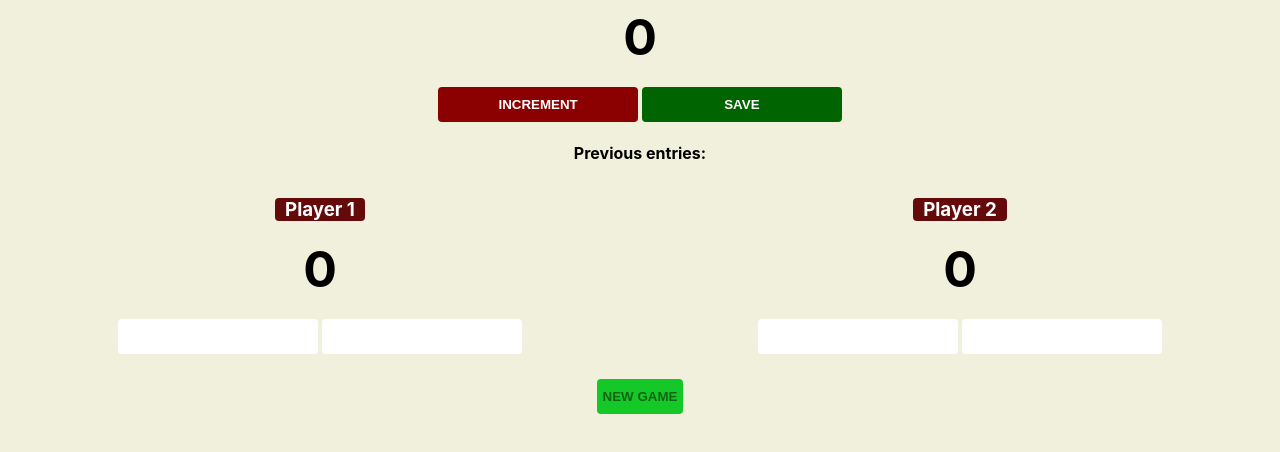
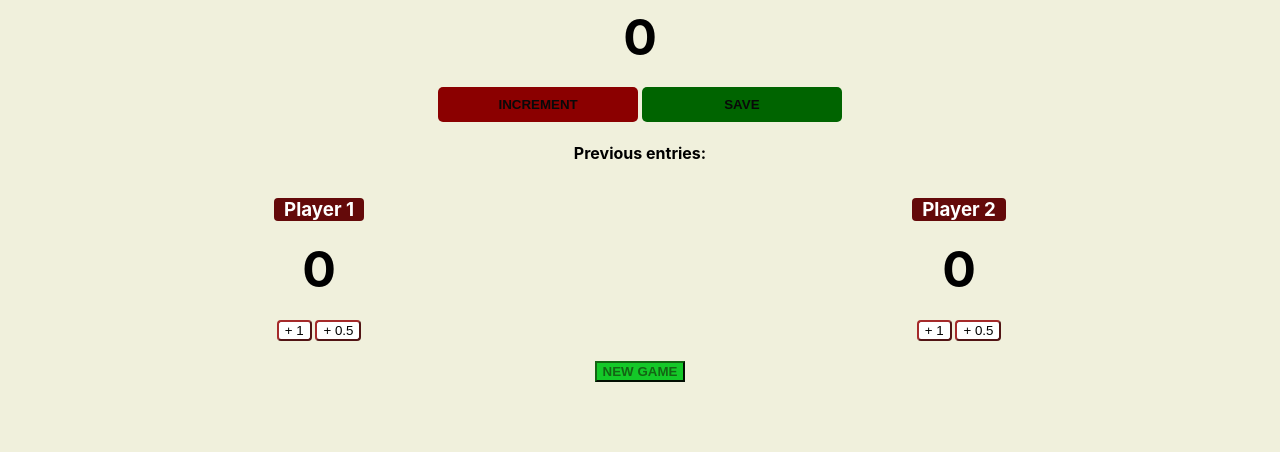
Before and after one commit to mattieballt-py/ScrimbaProjects, a plain HTML site: page index.html in a window 1280 px wide. Both pictures are taken after a click on the button "NEW GAME". Shown: the part 52-504 px from the top of the page. Drawn offline with Linux system fonts and the light colour scheme.

Commit message:
fixed increment functions for both

```diff
--- a/index.css
+++ b/index.css
@@ -15,11 +15,11 @@ h2 {
     margin-bottom: 20px;
 }
 
-button {
+button.inc {
     border: none;
     padding-top: 10px;
     padding-bottom: 10px;
-    color: white;
+    color: rgb(9, 9, 9);
     font-weight: bold;
     width: 200px;
     margin-bottom: 5px;
@@ -44,9 +44,11 @@ body {
     justify-content: space-around;
 }
 
-button {
+button.add {
     background-color: white;
     border-radius: 4px;
+    max-width: fit-content;
+    border-color: brown;
 }
 
 h3 {
--- a/index.html
+++ b/index.html
@@ -5,28 +5,26 @@
     <body>
         <h1>People entered:</h1>
         <h2 id="count-el">0</h2>
-        <button id="increment-btn" onclick="increment()">INCREMENT</button>
-        <button id="save-btn" onclick="save()">SAVE</button>
+    <button id="increment-btn" class="inc" onclick="increment()">INCREMENT</button>
+    <button id="save-btn" class="inc" onclick="save()">SAVE</button>
         <p id="save-el">Previous entries: </p>
-        <script src="index.js">
-            nnerText
-        </script>
+        <!-- Removed duplicate script tag -->
         <div class="container">
             <div>
                 <div id="name-box">
                     <h3>Player 1</h3>
                 </div>
                 <h2 id="home-score">0</h2>
-                <button id="home-score-btn-1" onclick="increaseHomeScoreOne()">+ 1</button>
-                <button id="home-score-btn-2" onclick="increaseHomeScoreTwo()">+ 0.5</button>
+                <button id="home-score-btn-1" class="add" onclick="increaseHomeScoreOne()">+ 1</button>
+                <button id="home-score-btn-2" class="add" onclick="increaseHomeScoreTwo()">+ 0.5</button>
             </div>
             <div>
                 <div id="name-box">
                     <h3>Player 2</h3>
                 </div>
                 <h2 id="away-score">0</h2>
-                <button id="away-score-btn-1" onclick="increaseAwayScoreOne()">+ 1</button>
-                <button id="away-score-btn-2" onclick="increaseAwayScoreTwo()">+ 0.5</button>
+                <button id="away-score-btn-1" class="add" onclick="increaseAwayScoreOne()">+ 1</button>
+                <button id="away-score-btn-2" class="add" onclick="increaseAwayScoreTwo()">+ 0.5</button>
             </div>
         </div>
         <button id="reset" onclick="resetScore()">NEW GAME</button>
--- a/index.js
+++ b/index.js
@@ -14,35 +14,46 @@ function save() {
     count = 0
 }
 
-let homeScoreBtnOne = document.getElementById("home-score-btn-1")
-let homeStoreEl =document.getElementById("home-score")
-let homeScore = 0
+let homeScore = 0;
+let awayScore = 0;
+let homeStoreEl, awayStoreEl;
 
-function increaseHomeScoreOne(){
-    homeScore += 1
-    homeStoreEl.textContent = homeScore
-}
-function increaseHomeScoreTwo(){
-    homeScore += 0.5
-    homeStoreEl.textContent = homeScore
+window.addEventListener('DOMContentLoaded', function() {
+    homeStoreEl = document.getElementById("home-score");
+    awayStoreEl = document.getElementById("away-score");
+    homeStoreEl.textContent = homeScore;
+    awayStoreEl.textContent = awayScore;
+});
+
+function increaseHomeScoreOne() {
+    homeScore += 1;
+    if (!homeStoreEl) homeStoreEl = document.getElementById("home-score");
+    homeStoreEl.textContent = homeScore;
 }
 
-let awayScoreBtnOne = document.getElementById("away-score-btn-1")
-let awayStoreEl =document.getElementById("away-score")
-let awayScore = 0
-
-function increaseAwayScoreOne(){
-    awayScore += 1
-    awayStoreEl.textContent = awayScore
-}
-function increaseAwayScoreTwo(){
-    awayScore += 0.5
-    awayStoreEl.textContent = awayScore
+function increaseHomeScoreTwo() {
+    homeScore += 0.5;
+    if (!homeStoreEl) homeStoreEl = document.getElementById("home-score");
+    homeStoreEl.textContent = homeScore;
 }
 
-function resetScore(){
-    awayScore = 0
-    awayStoreEl.textContent = awayScore
-    homeScore = 0
-    homeStoreEl.textContent = homeScore
+function increaseAwayScoreOne() {
+    awayScore += 1;
+    if (!awayStoreEl) awayStoreEl = document.getElementById("away-score");
+    awayStoreEl.textContent = awayScore;
 }
+
+function increaseAwayScoreTwo() {
+    awayScore += 0.5;
+    if (!awayStoreEl) awayStoreEl = document.getElementById("away-score");
+    awayStoreEl.textContent = awayScore;
+}
+
+function resetScore() {
+    homeScore = 0;
+    awayScore = 0;
+    if (!homeStoreEl) homeStoreEl = document.getElementById("home-score");
+    if (!awayStoreEl) awayStoreEl = document.getElementById("away-score");
+    homeStoreEl.textContent = homeScore;
+    awayStoreEl.textContent = awayScore;
+}
```
